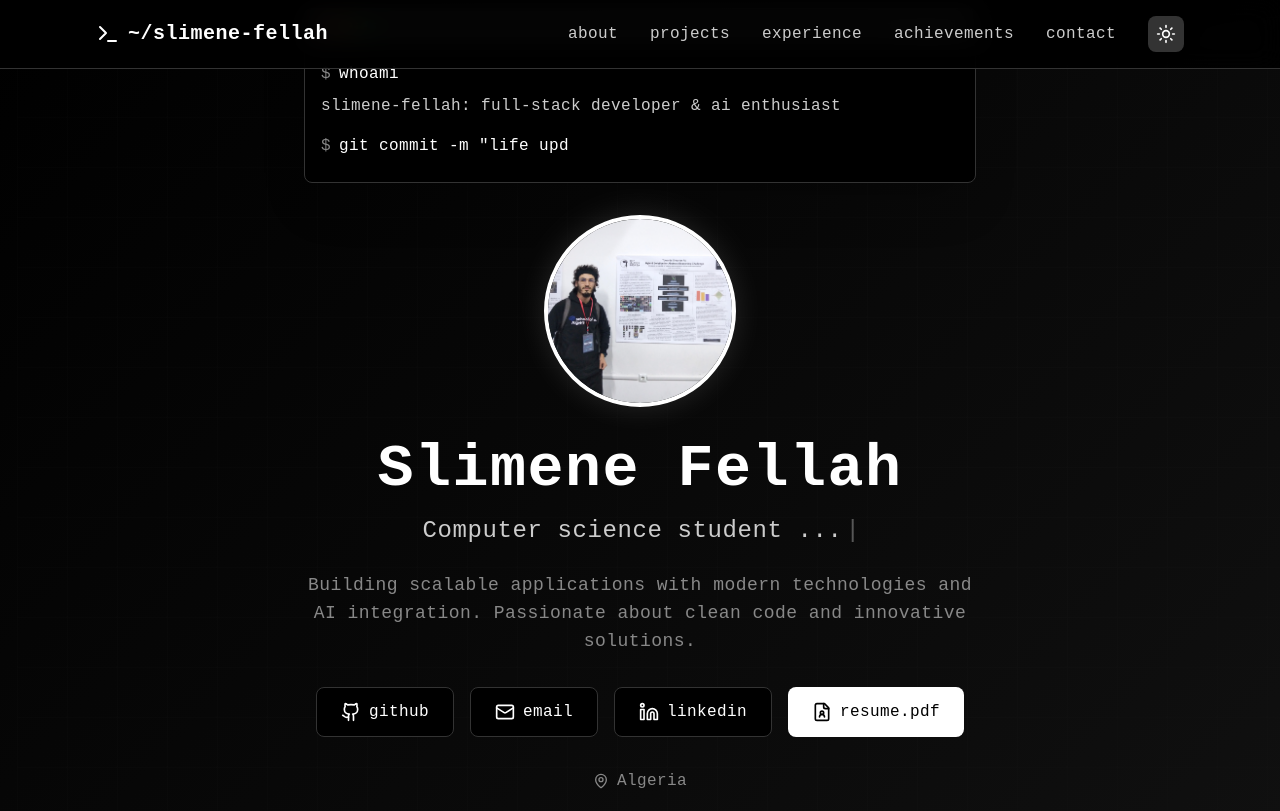
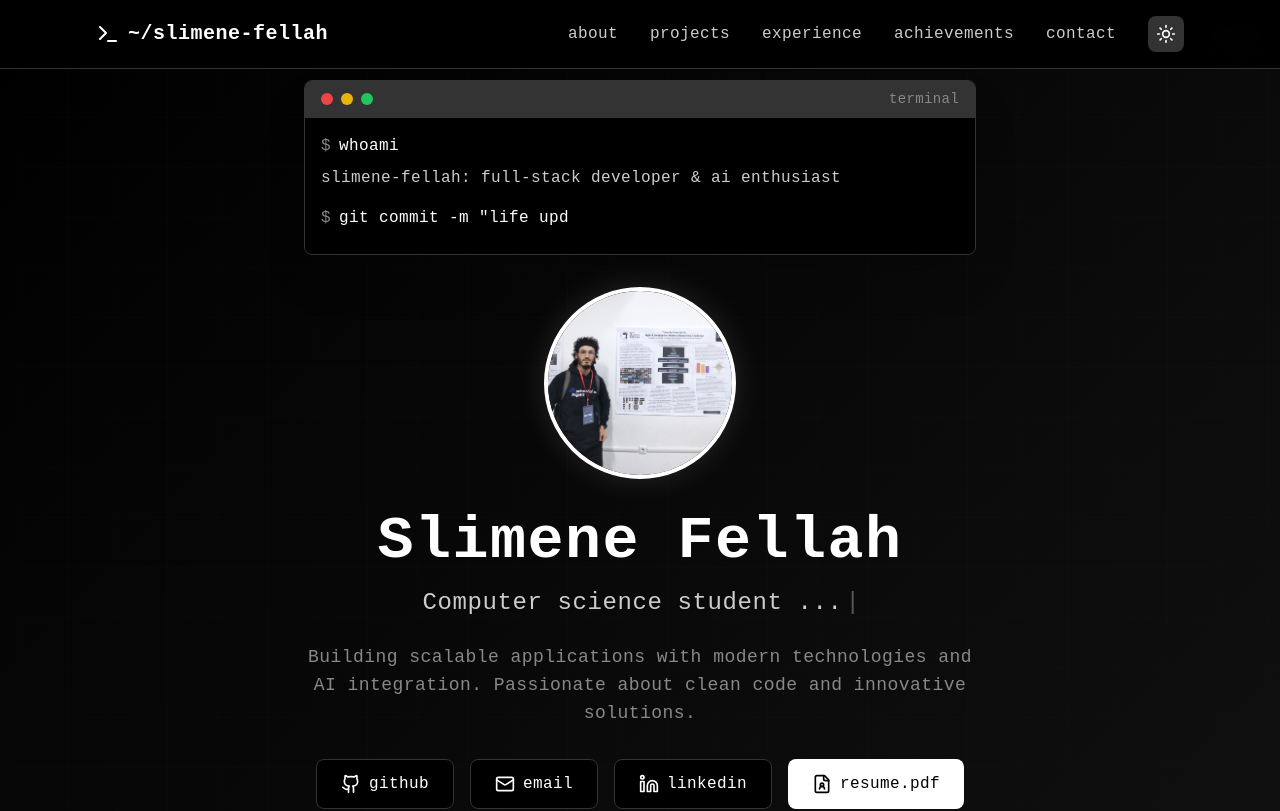
Before and after one commit to SlimenFellah/portfolio, a React (Create React App) app: page / in a window 1280 px wide. Shown: the top 811 px of the page. Built offline with nearby package versions, Linux system fonts and the light colour scheme.

Commit message:
fix zooming issue

```diff
--- a/public/index.html
+++ b/public/index.html
@@ -3,7 +3,7 @@
   <head>
     <meta charset="utf-8" />
     <link rel="icon" href="%PUBLIC_URL%/sIcon.png" />
-    <meta name="viewport" content="width=device-width, initial-scale=1" />
+    <meta name="viewport" content="width=device-width, initial-scale=1, maximum-scale=1, user-scalable=no" />
     <meta name="theme-color" content="#000000" />
     <meta
       name="description"
--- a/src/pages/main.js
+++ b/src/pages/main.js
@@ -398,7 +398,7 @@ const Portfolio = () => {
       </nav>
 
       {/* Hero Section */}
-      <section id="hero" className="min-h-screen flex items-center justify-center px-4 sm:px-6 lg:px-8 relative z-10">
+      <section id="hero" className="min-h-screen flex items-center justify-center px-4 sm:px-6 lg:px-8 relative z-10 pt-20">
         <div className="text-center max-w-4xl mx-auto z-10">
           {/* Terminal Window */}
           <div
@@ -918,7 +918,7 @@ const Portfolio = () => {
       <footer className="py-8 px-4 sm:px-6 lg:px-8 border-t" style={{ borderColor: currentColors.border }}>
         <div className="max-w-6xl mx-auto text-center">
           <p className="font-mono" style={{ color: currentColors.textMuted }}>
-            © 2024 Slimene Fellah. Built with React & ❤️
+            © 2026 Slimene Fellah. Built with React & ❤️
           </p>
           <p className="font-mono mt-2" style={{ color: currentColors.textMuted }}>
             Developed and maintained by Slimene Fellah — available for freelance work
```
